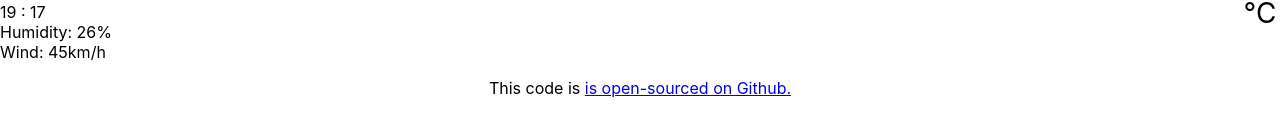
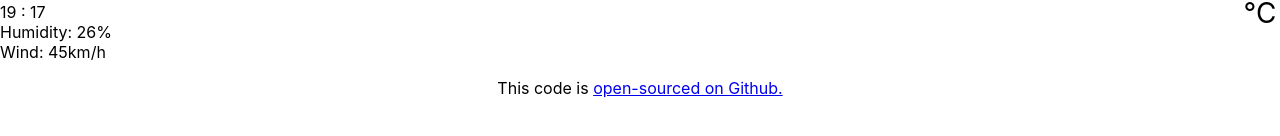
Before and after one commit to Zee363/weather-react, a React (Create React App) app: page / in a window 1280 px wide. Shown: the part 260-396 px from the top of the page. Built offline with nearby package versions, Linux system fonts and the light colour scheme.

Commit message:
Updated Footer.js

```diff
--- a/src/Footer.js
+++ b/src/Footer.js
@@ -7,7 +7,7 @@ export default function Footer () {
   <footer>
     This code is{" "}
     <a href="https://github.com/Zee363/weather-react">
-      is open-sourced on Github.
+     open-sourced on Github.
     </a>
   </footer>
   </div>
```
